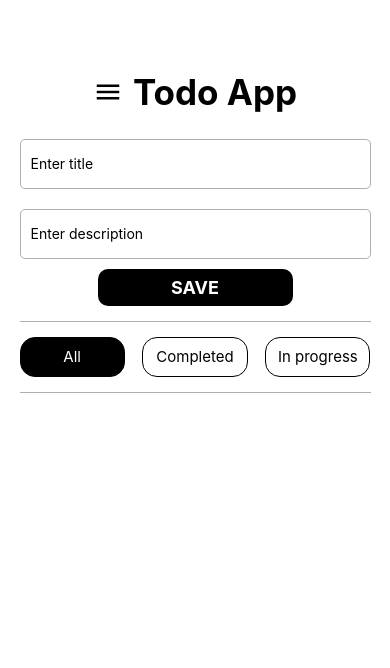
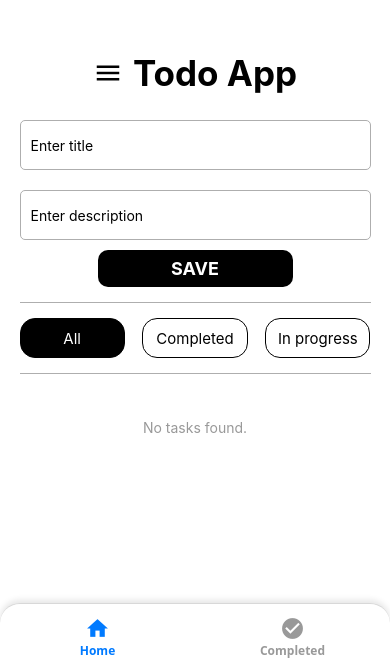
Before and after one commit to ayanaser4/todo-app-react-native, a React Native app: screen / in a window 390 px wide. Shown: the part 176-844 px from the top of the page. Built offline with nearby package versions, Linux system fonts and the light colour scheme.

Commit message:
updaated

```diff
--- a/App.js
+++ b/App.js
@@ -1,10 +1,11 @@
+import React from "react";
 import { View } from "react-native";
-import TodoApp from "./src/components/todoApp.js";
+import Router from "./src/routes/router";
 
 export default function App() {
   return (
     <View style={{ flex: 1 }}>
-      <TodoApp />
+      <Router />
     </View>
   );
 }
--- a/package.json
+++ b/package.json
@@ -10,8 +10,10 @@
   },
   "dependencies": {
     "@expo/metro-runtime": "~5.0.4",
-    "@react-native-async-storage/async-storage": "^2.2.0",
+    "@react-native-async-storage/async-storage": "^2.1.2",
+    "@react-navigation/bottom-tabs": "^7.4.0",
     "@react-navigation/native": "^7.1.13",
+    "@react-navigation/stack": "^7.4.0",
     "expo": "~53.0.12",
     "expo-status-bar": "~2.2.3",
     "react": "19.0.0",
--- a/src/components/todoitem.js
+++ b/src/components/todoitem.js
@@ -1,25 +1,24 @@
-import React, { useState } from "react";
+import React from "react";
 import { View, Text, TouchableOpacity } from "react-native";
 import Ionicons from "react-native-vector-icons/Ionicons";
 import MaterialIcons from "react-native-vector-icons/MaterialIcons";
 import { styles } from "./styles.js";
 
-const TodoItem = ({ todo, onDelete }) => {
-  const [isStriked, setIsStriked] = useState(false);
 
+const TodoItem = ({ todo, onDelete, onToggleComplete }) => {
   return (
     <View style={styles.todoItem}>
       <Text
         style={[
           styles.todoTitle,
-          isStriked && { textDecorationLine: "underline", color: "#999" },
+          todo.completed && { textDecorationLine: "underline", color: "#999" },
         ]}
       >
         {todo.title}
       </Text>
 
       <View style={styles.iconGroup}>
-        {/* 🗑️ Delete Task */}
+        {/* Delete */}
         <TouchableOpacity onPress={() => onDelete(todo.id)}>
           <MaterialIcons
             name="delete"
@@ -29,12 +28,12 @@ const TodoItem = ({ todo, onDelete }) => {
           />
         </TouchableOpacity>
 
-        {/* ✅ Checkbox strike-through */}
-        <TouchableOpacity onPress={() => setIsStriked(!isStriked)}>
+        {/* Checkbox */}
+        <TouchableOpacity onPress={onToggleComplete}>
           <Ionicons
-            name={isStriked ? "checkbox" : "square-outline"}
+            name={todo.completed ? "checkbox" : "square-outline"}
             size={24}
-            color={isStriked ? "green" : "gray"}
+            color={todo.completed ? "green" : "gray"}
           />
         </TouchableOpacity>
       </View>
--- a/src/components/todos.js
+++ b/src/components/todos.js
@@ -1,20 +1,43 @@
 import React from "react";
-import { FlatList } from "react-native";
+import { View, Text } from "react-native";
 import TodoItem from "./todoitem";
 
-const Todos = ({ todos, setTodos }) => {
-  const handleDeleteTodo = (id) => {
-    setTodos((prevTodos) => prevTodos.filter((todo) => todo.id !== id));
+const Todos = ({ todos, setTodos, filter }) => {
+  const handleToggleComplete = (id) => {
+    const updatedTodos = todos.map((todo) =>
+      todo.id === id ? { ...todo, completed: !todo.completed } : todo
+    );
+    setTodos(updatedTodos);
   };
 
+  const handleDelete = (id) => {
+    const updated = todos.filter((todo) => todo.id !== id);
+    setTodos(updated);
+  };
+
+  const filtered = todos.filter((todo) => {
+    if (filter === "completed") return todo.completed;
+    if (filter === "inProgress") return !todo.completed;
+    return true;
+  });
+
   return (
-    <FlatList
-      data={todos}
-      keyExtractor={(item) => item.id.toString()}
-      renderItem={({ item }) => (
-        <TodoItem todo={item} onDelete={handleDeleteTodo} />
+    <View>
+      {filtered.length > 0 ? (
+        filtered.map((todo) => (
+          <TodoItem
+            key={todo.id}
+            todo={todo}
+            onDelete={handleDelete}
+            onToggleComplete={() => handleToggleComplete(todo.id)}
+          />
+        ))
+      ) : (
+        <Text style={{ textAlign: "center", color: "#999", marginTop: 20 }}>
+          No tasks found.
+        </Text>
       )}
-    />
+    </View>
   );
 };
 
--- /dev/null
+++ b/src/pages/completedtask.js
@@ -0,0 +1,16 @@
+import { View, Text } from 'react-native'
+import React from 'react'
+import { useRoute } from '@react-navigation/native'
+
+
+const Completedtask = () => {
+  const route = useRoute();
+  console.log(route.params);
+  return (
+    <View>
+      <Text>completedtask</Text>
+    </View>
+  )
+}
+
+export default Completedtask;
--- /dev/null
+++ b/src/pages/details.js
@@ -0,0 +1,9 @@
+import React from "react";
+import { View, Text } from "react-native";
+export default function Details() {
+  return (
+    <View>
+      <Text>Details Page</Text>
+    </View>
+  );
+}
--- /dev/null
+++ b/src/pages/home.js
@@ -0,0 +1,120 @@
+import { Text, View, TouchableOpacity, Platform } from "react-native";
+import { styles } from "../components/styles";
+import Icon from "react-native-vector-icons/MaterialIcons";
+import TodoForm from "../components/todoForm.js";
+import { useState, useEffect } from "react";
+import { SafeAreaView, ScrollView } from "react-native";
+import Todos from "../components/todos.js";
+import AsyncStorage from "@react-native-async-storage/async-storage";
+import { useNavigation } from "@react-navigation/native";
+import { Paths } from "../routes/path";
+import Details from "./details.js";
+export default function Home() {
+  const { navigate } = useNavigation();
+  const [todos, setTodos] = useState([]);
+  const [filter, setFilter] = useState("all");
+
+
+  const handleAddtodo = (todo) => {
+    const newTodo = { ...todo, id: Date.now(), completed: false };
+    setTodos((prevTodos) => [...prevTodos, newTodo]);
+  };
+
+  const STORAGE_KEY = "@todos";
+
+  useEffect(() => {
+    const loadTodos = async () => {
+      try {
+        const stored = await AsyncStorage.getItem(STORAGE_KEY);
+        if (stored) setTodos(JSON.parse(stored));
+      } catch (e) {
+        console.error("Load error:", e);
+      }
+    };
+    loadTodos();
+  }, []);
+
+  useEffect(() => {
+    const saveTodos = async () => {
+      try {
+        await AsyncStorage.setItem(STORAGE_KEY, JSON.stringify(todos));
+      } catch (e) {
+        console.error("Save error:", e);
+      }
+    };
+    saveTodos();
+  }, [todos]);
+
+  return (
+    <SafeAreaView style={styles.container}>
+      <View style={styles.header}>
+        <Icon name="menu" size={30} color="#000" />
+        <Text style={styles.textHeader}>Todo App</Text>
+      </View>
+      {/* onsubmit make as props take data from form*/}
+      {/*}
+      <TodoForm
+        onSubmit={(todo) => setTodos((prevTodos) => [...prevTodos, todo])}
+      />*/}
+      <TodoForm onSubmit={handleAddtodo} />
+      <View style={styles.dividerLine} />
+      <View style={styles.filterContainer}>
+        <TouchableOpacity
+          style={[
+            styles.filterBtn,
+            filter === "all" ? { backgroundColor: "#000" } : {},
+          ]}
+          onPress={() => setFilter("all")}
+        >
+          <Text
+            style={[
+              styles.filterText,
+              filter === "all" ? { color: "#fff" } : {},
+            ]}
+          >
+            All
+          </Text>
+        </TouchableOpacity>{" "}
+        {/*onPress={() =>dispatch({...StackActions.replace(Paths.Completed_task)})} */}
+        <TouchableOpacity
+          style={[
+            styles.filterBtn,
+            filter === "completed" && { backgroundColor: "#000" },
+          ]}
+          onPress={() => setFilter("completed")}
+        >
+          <Text
+            style={[
+              styles.filterText,
+              filter === "completed" && { color: "#fff" },
+            ]}
+          >
+            Completed
+          </Text>
+        </TouchableOpacity>
+        <TouchableOpacity
+          style={[
+            styles.filterBtn,
+            filter === "inProgress" && { backgroundColor: "#000" },
+          ]}
+          onPress={() => setFilter("inProgress")}
+        >
+          <Text
+            style={[
+              styles.filterText,
+              filter === "inProgress" && { color: "#fff" },
+            ]}
+          >
+            In progress
+          </Text>
+        </TouchableOpacity>
+      </View>
+      <View style={styles.dividerLine} />
+      <View style={styles.todosContainer}>
+        <ScrollView>
+          <Todos todos={todos} setTodos={setTodos} filter={filter} />
+        </ScrollView>
+      </View>
+    </SafeAreaView>
+  );
+}
--- /dev/null
+++ b/src/routes/path.js
@@ -0,0 +1,5 @@
+export const Paths = {
+  Home: "Home",
+  Completed_task: "Completed Tasks",
+  Details: "Details",
+};
--- /dev/null
+++ b/src/routes/router.js
@@ -0,0 +1,66 @@
+import React from "react";
+import { NavigationContainer } from "@react-navigation/native";
+import { createBottomTabNavigator } from "@react-navigation/bottom-tabs";
+import Icon from "react-native-vector-icons/MaterialIcons";
+import Completedtask from "../pages/completedtask";
+import StackNavigator from "./stacknavigator";
+import { Paths } from "./path";
+
+const Tab = createBottomTabNavigator();
+
+const Router = () => {
+  return (
+    <NavigationContainer>
+      <Tab.Navigator
+        screenOptions={{
+          tabBarStyle: {
+            height: 65,
+            backgroundColor: "#fff",
+            borderTopLeftRadius: 20,
+            borderTopRightRadius: 20,
+            position: "absolute",
+            shadowColor: "#000",
+            shadowOffset: { width: 0, height: -3 },
+            shadowOpacity: 0.1,
+            shadowRadius: 6,
+            elevation: 10,
+          },
+          tabBarActiveTintColor: "#007AFF",
+          tabBarInactiveTintColor: "#999",
+          tabBarLabelStyle: {
+            fontSize: 12,
+            fontWeight: "600",
+            marginBottom: 5,
+          },
+          tabBarIconStyle: {
+            marginTop: 5,
+          },
+          headerShown: false,
+        }}
+      >
+        <Tab.Screen
+          name={Paths.Home}
+          component={StackNavigator}
+          options={{
+            tabBarIcon: ({ color, size }) => (
+              <Icon name="home" size={size} color={color} />
+            ),
+            tabBarLabel: "Home",
+          }}
+        />
+        <Tab.Screen
+          name={Paths.Completed_task}
+          component={Completedtask}
+          options={{
+            tabBarIcon: ({ color, size }) => (
+              <Icon name="check-circle" size={size} color={color} />
+            ),
+            tabBarLabel: "Completed",
+          }}
+        />
+      </Tab.Navigator>
+    </NavigationContainer>
+  );
+};
+
+export default Router;
--- /dev/null
+++ b/src/routes/stacknavigator.js
@@ -0,0 +1,39 @@
+import React from "react";
+import MaterialIcons from "react-native-vector-icons/MaterialIcons";
+import { createStackNavigator } from "@react-navigation/stack";
+import { TouchableOpacity } from "react-native";
+import Home from "../pages/home";
+import Details from "../pages/details";
+import { Paths } from "./path";
+
+const Stack = createStackNavigator();
+
+const StackNavigator = () => {
+  return (
+    <Stack.Navigator>
+      <Stack.Screen
+        name={Paths.Home}
+        component={Home}
+        options={{
+          headerShown: false,
+          headerTitleAlign: "left",
+          headerTitle: "TODO APP",
+          headerTintColor: "#000",
+          headerRight: () => (
+            <TouchableOpacity onPress={() => console.log("Pressed")}>
+              <MaterialIcons
+                name="add"
+                size={24}
+                color="#000"
+                style={{ marginRight: 16 }}
+              />
+            </TouchableOpacity>
+          ),
+        }}
+      />
+      <Stack.Screen name={Paths.Details} component={Details} />
+    </Stack.Navigator>
+  );
+};
+
+export default StackNavigator;
```
Also changed, not shown: 2 other files (tests, documents, lock files or other folders).
